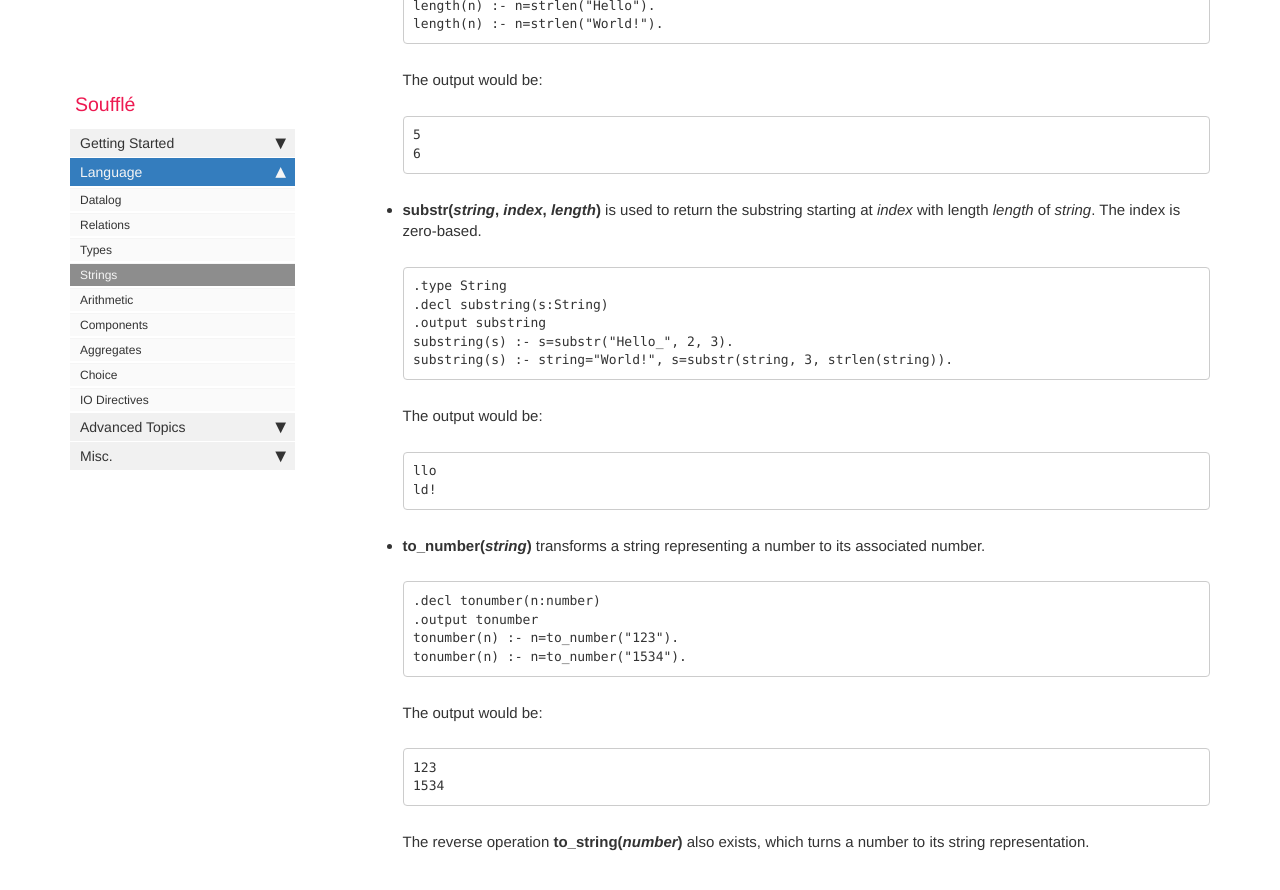
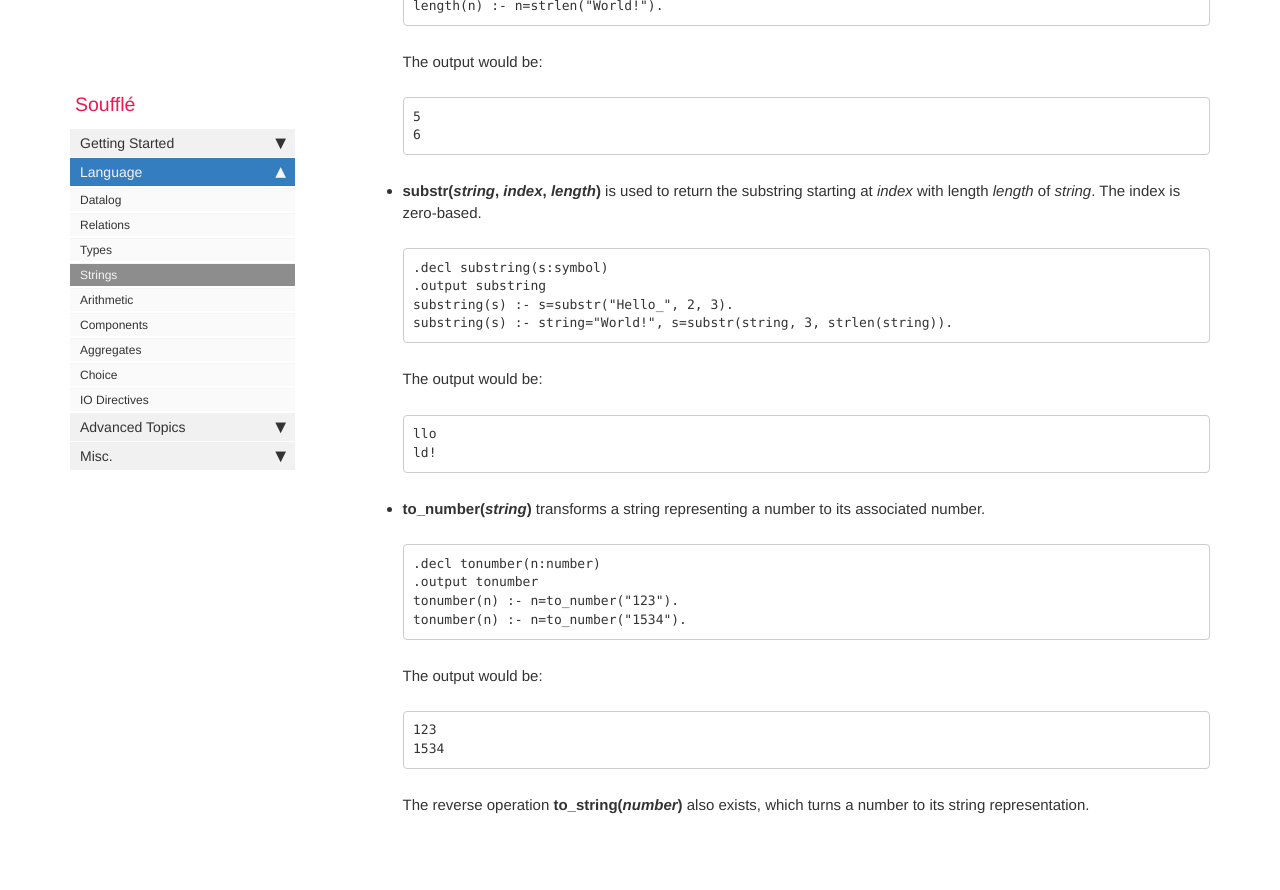
Before and after one commit to souffle-lang/souffle-lang.github.io, a Jekyll site: the page built from pages/docs/strings.md, in a window 1280 px wide and 900 px high, scrolled down 2158 px. Shown: the top 890 px of the window. Built offline with Jekyll 4.4.1, drawn with Linux system fonts in a browser that asks for light colours; comment, search, counter and statistics services are not loaded; some of the changed text lies outside the part shown.

Commit message:
Update strings.md

````diff
--- a/pages/docs/strings.md
+++ b/pages/docs/strings.md
@@ -6,10 +6,9 @@ folder: docs
 ---
 
 * **cat(*string*, *string*)** is used to concatenate two strings together. It can be nested to concatenate more than two strings.
-```
-.type A
-.decl Y(a:A, b:A)
-.decl Z(a:A, b:A, c:A)
+```prolog
+.decl Y(a:symbol, b:symbol)
+.decl Z(a:symbol, b:symbol, c:symbol)
 .output Z
 Y("a","b").
 Y("c","d").
@@ -106,8 +105,7 @@ The output would be:
 
 * **substr(*string*, *index*, *length*)** is used to return the substring starting at *index* with length *length* of *string*. The index is zero-based.
 ```
-.type String
-.decl substring(s:String)
+.decl substring(s:symbol)
 .output substring
 substring(s) :- s=substr("Hello_", 2, 3).
 substring(s) :- string="World!", s=substr(string, 3, strlen(string)).
````
